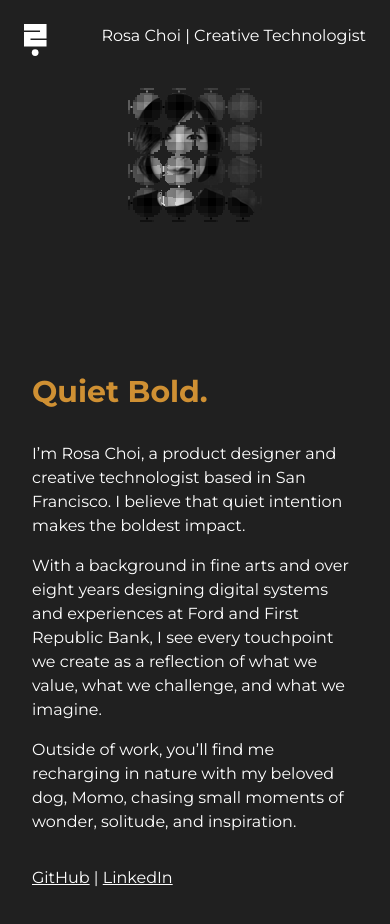
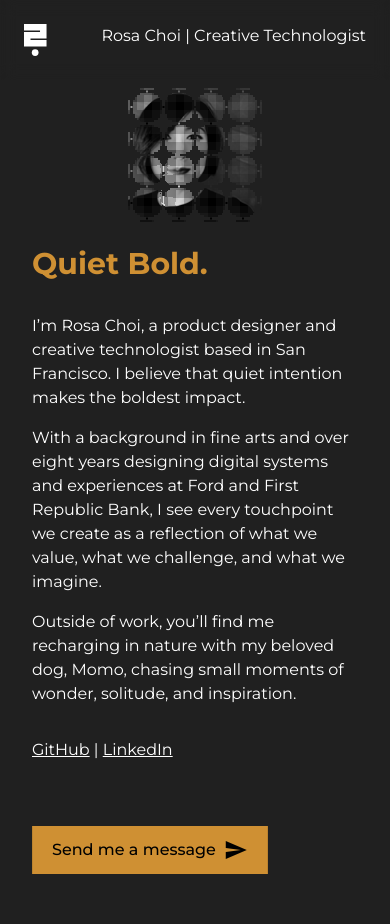
Before and after one commit to momorosa/quietbold2025, a React (Vite) app: page / in a window 390 px wide. Built offline with nearby package versions, Linux system fonts and the light colour scheme.

Commit message:
add touch none for mobile and moving assets to src directory

```diff
--- a/src/components/About.jsx
+++ b/src/components/About.jsx
@@ -8,17 +8,13 @@ import Button from './Button.jsx'
 export default function About() {
   return (
     <div className="w-full h-screen flex flex-col lg:flex-row text-white overflow-auto">
+
       {/* ──────────────────────────────── */}
       {/* Canvas section */}
       {/* ──────────────────────────────── */}
-      <div className="
-          w-full        /* full width on mobile */
-          h-1/2         /* half the viewport height on mobile */
-          lg:w-3/5      /* 3/5 width at lg+ */
-          lg:h-full     /* full height at lg+ */
-      ">
+      <div className="w-full h-1/2 lg:w-3/5 lg:h-full">
         <Canvas
-          className="w-full h-full"
+          className="w-full h-full touch-none"
           gl={{ antialias: true }}
           camera={{ fov: 35, position: [0, 0, 18] }}
         >
@@ -36,18 +32,9 @@ export default function About() {
       {/* ──────────────────────────────── */}
       {/* Content panel */}
       {/* ──────────────────────────────── */}
-      <div className="
-        w-full                    /* full width on mobile */
-        h-auto                    /* grow to content height on mobile */
-        lg:w-2/5                  /* 2/5 width at lg+ */
-        lg:h-full                 /* full height at lg+ */
-        lg:absolute lg:top-0 lg:right-0 lg:pr-12 z-10 /* optional overlay at lg+ */
-        bg-warm-gray
-        backdrop-blur
-        pt-32
-        px-8
-        mb-50
-      ">
+      <div className="w-full h-auto lg:w-2/5 lg:h-full
+        lg:absolute lg:top-0 lg:right-0 lg:pr-12
+        bg-warm-gray backdrop-blur lg:pt-32 px-8 z-10 mb-50">
         <h1 className="text-3xl font-bold py-4 text-yellow-mellow">
           {aboutContent.headline}
         </h1>
--- a/src/components/Navbar.jsx
+++ b/src/components/Navbar.jsx
@@ -7,7 +7,7 @@ export default function Navbar()
     const [ isOpen, setIsOpen ] = useState(false)
 
     return (<>
-        <div className="flex justify-between items-center p-6 z-50 relative">
+        <div className="flex justify-between items-center p-6 z-50 relative backdrop-blur-sm">
             <a href="/" className="group relative inline-block hover:cursor-pointer">
                 <svg
                     className="w-full h-full"
--- a/src/r3f/Particles.jsx
+++ b/src/r3f/Particles.jsx
@@ -3,11 +3,11 @@ import { useFrame, useThree } from '@react-three/fiber'
 import * as THREE from 'three'
 import vertexShader   from '../shaders/particles/vertex.glsl?raw'
 import fragmentShader from '../shaders/particles/fragment.glsl?raw'
-import glowImgSrc     from '../../public/assets/glow.png'
-import myPortrait     from '../../public/assets/my-portrait.png'
+import glowImgSrc  from '../assets/glow.png'
+import portraitSrc from '../assets/my-portrait.png'
 
 export default function Particles() {
-  // 1) Build one canvas & texture
+  // 1) Offscreen canvas + texture
   const { canvas, context, texture } = useMemo(() => {
     const size = 128
     const c = document.createElement('canvas')
@@ -17,20 +17,27 @@ export default function Particles() {
     return { canvas: c, context: ctx, texture: new THREE.CanvasTexture(c) }
   }, [])
 
-  // 2) Prepare your pointer/raycast refs
+  // 2) One glow image
+  const glowImage = useMemo(() => {
+    const img = new Image()
+    img.src = glowImgSrc
+    return img
+  }, [])
+
+  // 3) Raycast & cursor refs
   const planeRef     = useRef()
   const raycasterRef = useRef(new THREE.Raycaster())
-  const screenCursor = useRef(new THREE.Vector2(Infinity, Infinity))
+  const screenCursor = useRef(new THREE.Vector2(0, 0))
   const canvasCursor = useRef(new THREE.Vector2())
   const canvasPrev   = useRef(new THREE.Vector2())
 
-  // 3) Load portrait texture
+  // 4) Portrait texture
   const pictureTexture = useMemo(
-    () => new THREE.TextureLoader().load(myPortrait),
+    () => new THREE.TextureLoader().load(portraitSrc),
     []
   )
 
-  // 4) Build your geometry
+  // 5) Geometry
   const geometry = useMemo(() => {
     const geo = new THREE.PlaneGeometry(10, 10, 128, 128)
     geo.setIndex(null)
@@ -47,7 +54,7 @@ export default function Particles() {
     return geo
   }, [])
 
-  // 5) Build your shader material, feeding in *that* texture
+  // 6) Shader material
   const material = useMemo(
     () => new THREE.ShaderMaterial({
       vertexShader,
@@ -62,7 +69,7 @@ export default function Particles() {
     [pictureTexture, texture]
   )
 
-  // 6) Keep resolution uniform up to date
+  // 7) Keep uResolution in sync
   const { size, gl } = useThree()
   useEffect(() => {
     material.uniforms.uResolution.value.set(
@@ -71,29 +78,20 @@ export default function Particles() {
     )
   }, [size, gl, material])
 
-  // 7) Correct pointer event
-  useEffect(() => {
-    const onMouseMove = (e) => {
-      screenCursor.current.set(
-        (e.clientX / size.width)  * 2 - 1,
-       -(e.clientY / size.height) * 2 + 1
-      )
-    }
-    window.addEventListener('pointermove', onMouseMove)
-    return () => window.removeEventListener('pointermove', onMouseMove)
-  }, [size])
+  // 8) Draw + update every frame
+  useFrame(({ mouse, camera }) => {
+    const raycaster = raycasterRef.current
+    screenCursor.current.copy(mouse)
 
-  // 8) Draw + update texture each frame
-  useFrame(({ camera }) => {
-    // raycast to find UV
-    raycasterRef.current.setFromCamera(screenCursor.current, camera)
-    const hits = raycasterRef.current.intersectObject(planeRef.current)
+    // raycast → uv
+    raycaster.setFromCamera(mouse, camera)
+    const hits = raycaster.intersectObject(planeRef.current)
     if (hits.length) {
       const uv = hits[0].uv
       canvasCursor.current.set(uv.x * 128, (1 - uv.y) * 128)
     }
 
-    // fade previous
+    // fade
     context.globalCompositeOperation = 'source-over'
     context.globalAlpha = 0.02
     context.fillRect(0, 0, 128, 128)
@@ -106,8 +104,6 @@ export default function Particles() {
 
     context.globalCompositeOperation = 'lighten'
     context.globalAlpha = alpha
-    const glowImage = new Image()
-    glowImage.src = glowImgSrc
     context.drawImage(
       glowImage,
       canvasCursor.current.x - glowSize * 0.5,
@@ -119,7 +115,7 @@ export default function Particles() {
     texture.needsUpdate = true
   })
 
-  // 9) Render hidden plane + points
+  // 9) Render
   return (
     <>
       <mesh ref={planeRef} visible={false}>
```
Also changed, not shown: src/assets/glow.png (renamed from public/assets/glow.png), src/assets/my-portrait.png (renamed from public/assets/my-portrait.png).
